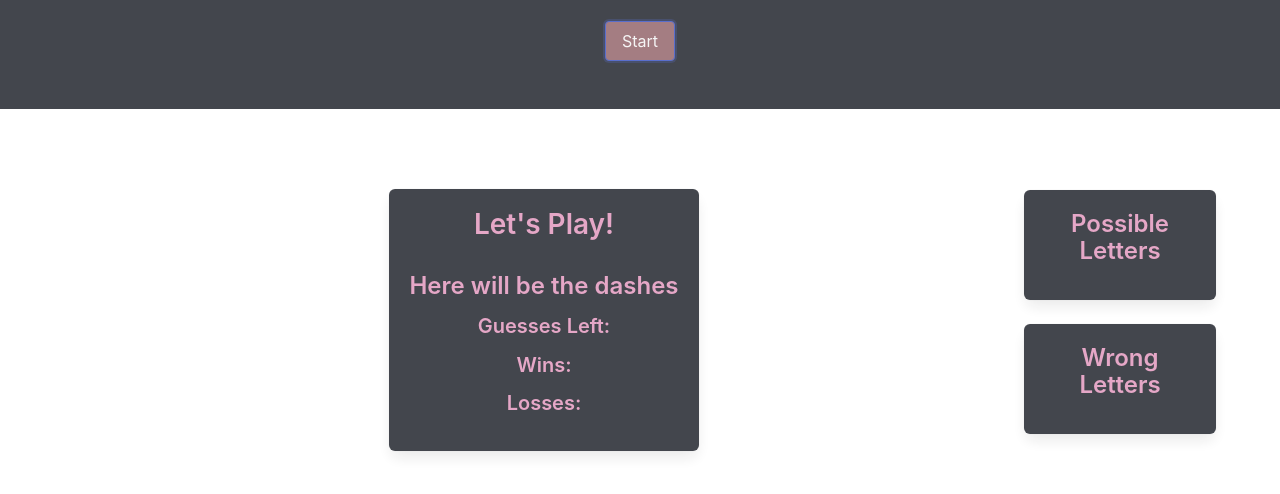
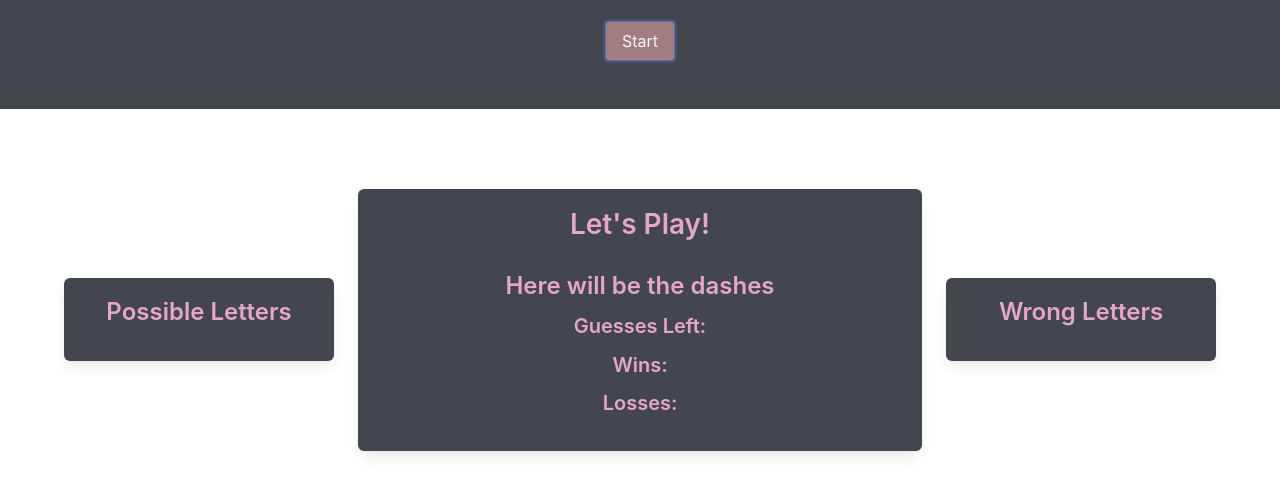
Before and after one commit to SaraNP-33/hangman, a plain HTML site: page index.html in a window 1280 px wide. Both pictures are taken after a click on the button "Start". Shown: the part 116-610 px from the top of the page. Drawn offline with nearby package versions, Linux system fonts and the light colour scheme.

Commit message:
finished first round of css and added an event listener to the start button

```diff
--- a/assets/css/style.css
+++ b/assets/css/style.css
@@ -41,22 +41,3 @@ body{
 #wrongLetters{
     color:#E39EC1;
 }
-.main{
-    display:flex;
-    flex-direction: row;
-}
-.container{
-
-    justify-content: center;
-    margin-left: 5vw;
-
-}
-.second{
-    flex-direction: column;
-    justify-content: center;
-    margin-top:8vh;
-    width:15vw;
-    margin-right:5vw;
-
-
-}
--- a/assets/js/script.js
+++ b/assets/js/script.js
@@ -0,0 +1,9 @@
+const gameContainer=document.getElementById("gameContainer")
+const startBtn= document.getElementById("startBtn")
+
+
+
+startBtn.addEventListener("click", (event)=>{
+    event.preventDefault()
+    gameContainer.classList.remove("is-hidden")
+})
--- a/index.html
+++ b/index.html
@@ -18,14 +18,22 @@
           <p class="subtitle has-text-centered">
             Press Start To Play!
           </p>
-          <button id= "startBtn" class="button is-responsive is-align-self-center">
+          <button id="startBtn" class="button is-responsive is-align-self-center">
             Start
           </button>
         </div>
       </section>
-      <div class="main">
-      <div class="container is-flex">
-        <form class="box mainBox">
+    <div id="gameContainer" class="container is-hidden">
+      <div class="columns is-vcentered">
+       <div class="column is-3">
+        <form class="box">
+          <div class="content">
+            <h3 class="has-text-centered" id="letterbtn">Possible Letters</h3>
+          </div>
+        </form>
+        </div>
+        <div class="column is-6">
+        <form class="box">
           <div class="content">
             <h2 class="has-text-centered"id="playTitle">Let's Play!</h2>
             <h3 class="has-text-centered"id="wordSpaces">Here will be the dashes</h3>
@@ -35,20 +43,18 @@
           </div>
         </form>
         </div>
-        <div class="is-flex second">
-        <form class="box">
-          <div class="content">
-            <h3 class="has-text-centered" id="letterbtn">Possible Letters</h3>
-          </div>
-        </form>
+        <div class="column is-3">
         <form class="box">
           <div class="content">
             <h3 class="has-text-centered" id="wrongLetters">Wrong Letters </h3>
           </div>
         </form>
+       </div>
+
       </div>
     </div>
 
-
+<script src="./assets/js/words.js"></script>
+<script src="./assets/js/script.js"></script>
 </body>
 </html>
```
